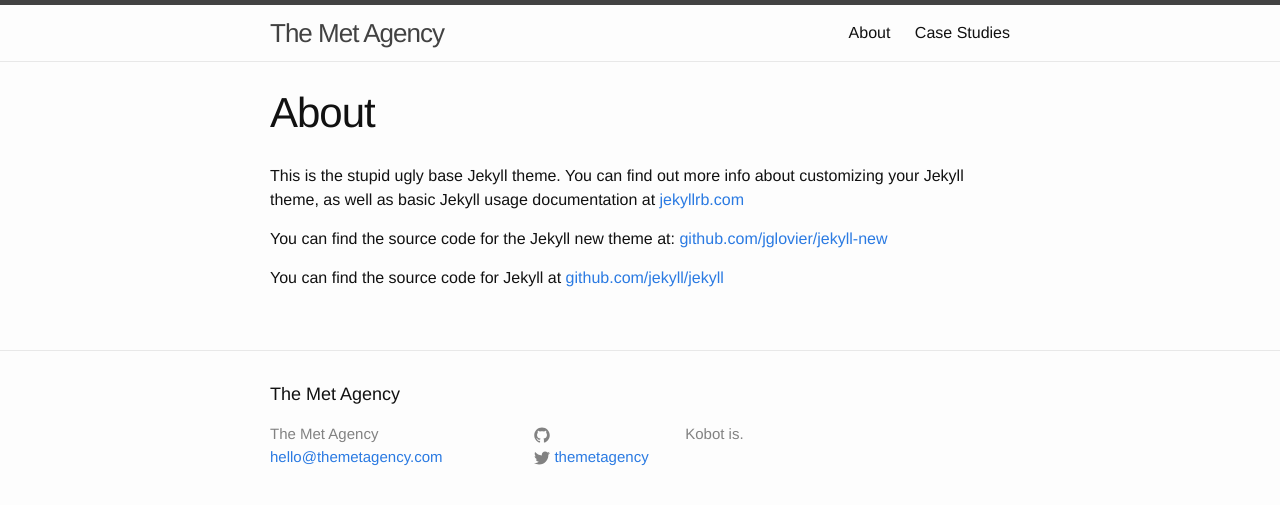
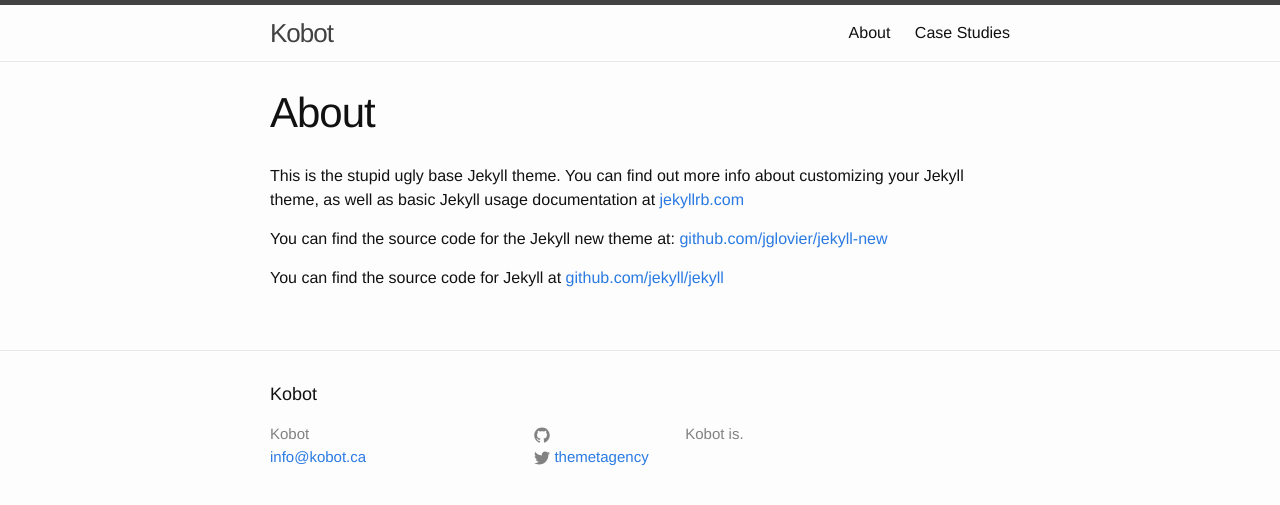
Before and after one commit to wearekobot/cloudcannon_jekyll_test, a Jekyll site: the page built from about.md, in a window 1280 px wide. Shown: the top 505 px of the page. Built offline with Jekyll 4.4.1, drawn with Linux system fonts in a browser that asks for light colours.

Commit message:
Updated '_config.yml' via CloudCannon

```diff
--- a/_config.yml
+++ b/_config.yml
@@ -1,5 +1,5 @@
-title: The Met Agency
-email: "hello@themetagency.com"
+title: Kobot
+email: "info@kobot.ca"
 description: "Kobot is."
 baseurl: ""
 url: "http://themetagency.com"
```
